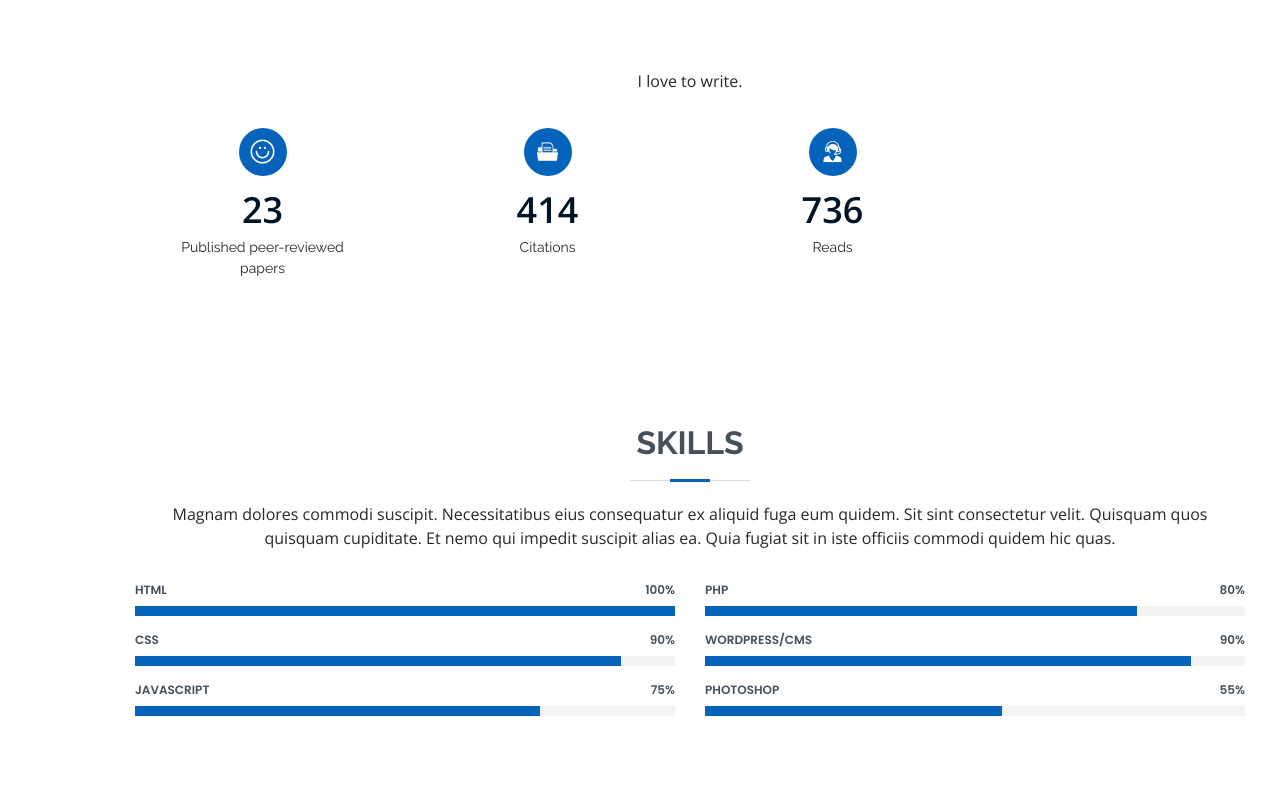
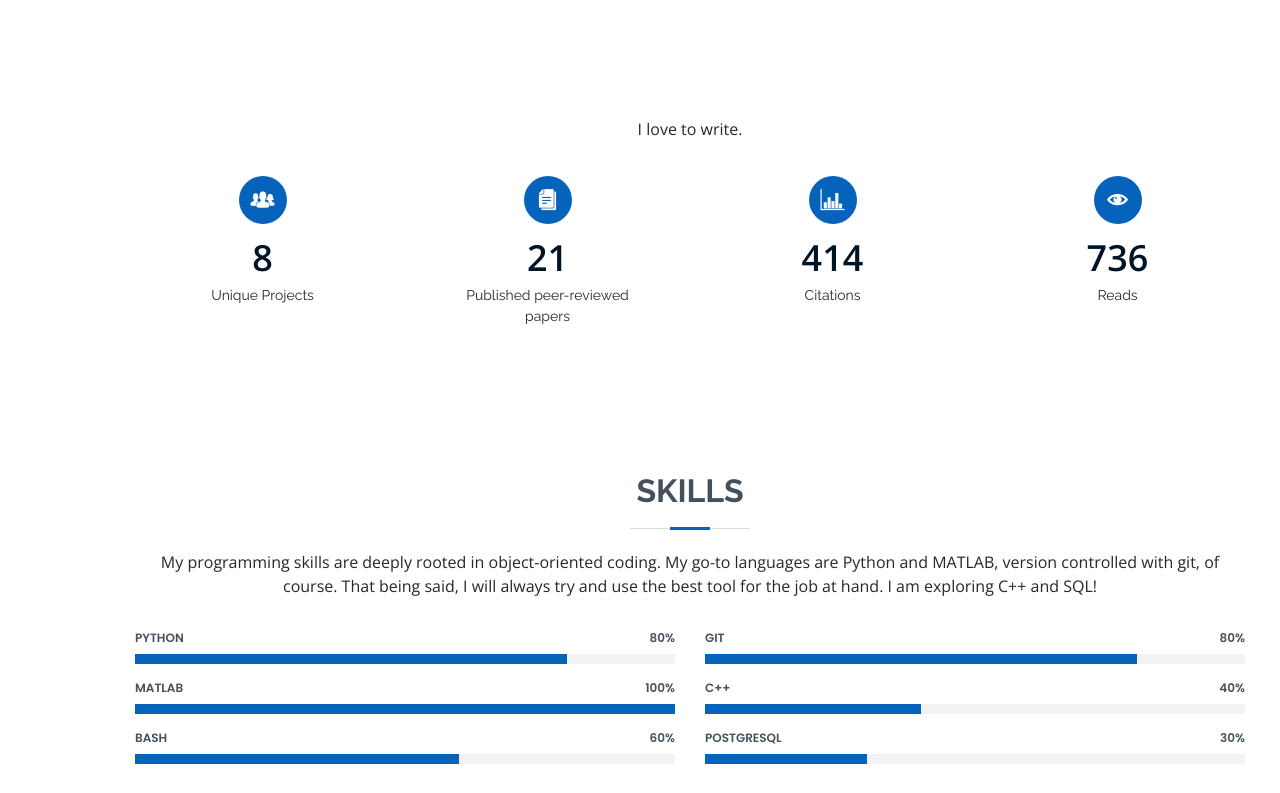
Before and after one commit to kevinlacaille/personal_webpage_squarespace, a plain HTML site: page _site/KevinLacaille/index.html in a window 1280 px wide. Shown: the part 1307-2100 px from the top of the page. Drawn offline with nearby package versions, Linux system fonts and the light colour scheme.

Commit message:
last commit for tonight. added skills section. will finish off tomorrow.

```diff
--- a/KevinLacaille/assets/css/style.css
+++ b/KevinLacaille/assets/css/style.css
@@ -247,7 +247,7 @@ h1, h2, h3, h4, h5, h6 {
 #hero {
   width: 100%;
   height: 100vh;
-  background: url("../img/IMG_1915.jpg") top right no-repeat;
+  background: url("../img/GOPR1843.jpg") top right no-repeat;
   background-size: cover;
   position: relative;
 }
--- a/_site/KevinLacaille/assets/css/style.css
+++ b/_site/KevinLacaille/assets/css/style.css
@@ -247,7 +247,7 @@ h1, h2, h3, h4, h5, h6 {
 #hero {
   width: 100%;
   height: 100vh;
-  background: url("../img/hero-bg.jpg") top right no-repeat;
+  background: url("../img/GOPR1843.jpg") top right no-repeat;
   background-size: cover;
   position: relative;
 }
--- a/_site/KevinLacaille/index.html
+++ b/_site/KevinLacaille/index.html
@@ -10,8 +10,8 @@
   <meta content="" name="keywords">
 
   <!-- Favicons -->
-  <link href="assets/img/rocket_1f680.png" rel="icon">
-  <link href="assets/img/rocket_1f680.png" rel="apple-touch-icon">
+  <link href="assets/img/hot-beverage_2615.png" rel="icon">
+  <link href="assets/img/hot-beverage_2615.png" rel="apple-touch-icon">
 
   <!-- Google Fonts -->
   <link href="https://fonts.googleapis.com/css?family=Open+Sans:300,300i,400,400i,600,600i,700,700i|Raleway:300,300i,400,400i,500,500i,600,600i,700,700i|Poppins:300,300i,400,400i,500,500i,600,600i,700,700i" rel="stylesheet">
@@ -93,11 +93,11 @@
           <div class="col-lg-8 pt-4 pt-lg-0 content">
             <h3>(astro)physicist &#8594; software engineer.</h3>
             <p>
-              I was an observational astronomer working in the field of galaxy evolution and dynamics, where I used the world's best telescopes to look deep into space, and back in time, to a time when galaxies were younger and and more violent than they are today.
+              I was an observational astronomer working in the field of galaxy evolution and dynamics, where I used the world's best telescopes to look deep into space, and back in time, to a time when galaxies were younger and and more violent than they are today.<br>
               I studied the gas that fuels their star formation and the dust heated by exploding stars and active black holes.
             </p>
             <p>
-              Now, I use my extensive knowledge in both physics and astrophysics to create innovative image processing solutions and data science frameworks for cutting-edge technology in aerospace and maritime defence.
+              Now, I use my extensive knowledge in both physics and astrophysics to create innovative image processing solutions and data science frameworks for cutting-edge technology in aerospace and maritime defence.<br>
               I design novel detection algorithms, generate realistic land-based and maritime simulations, and measure every useful metric.
             </p>
             <p>
@@ -126,35 +126,35 @@
 
           <div class="col-lg-3 col-md-6">
             <div class="count-box">
-              <i class="icofont-simple-smile"></i>
-              <span data-toggle="counter-up">23</span>
+              <i class="icofont-users-alt-5"></i>
+              <span data-toggle="counter-up">8</span>
+              <p>Unique Projects</p>
+            </div>
+          </div>
+
+          <div class="col-lg-3 col-md-6 mt-5 mt-lg-0">
+            <div class="count-box">
+              <i class="icofont-papers"></i>
+              <span data-toggle="counter-up">21</span>
               <p>Published peer-reviewed papers</p>
             </div>
           </div>
 
           <div class="col-lg-3 col-md-6 mt-5 mt-md-0">
             <div class="count-box">
-              <i class="icofont-document-folder"></i>
+              <i class="icofont-chart-bar-graph"></i>
               <span data-toggle="counter-up">414</span>
               <p>Citations</p>
             </div>
           </div>
-
+<!-- class="iconify" data-icon="bx:bx-bar-chart-alt" data-inline="false"> -->
           <div class="col-lg-3 col-md-6 mt-5 mt-lg-0">
             <div class="count-box">
-              <i class="icofont-live-support"></i>
+              <i class="icofont-eye"></i>
               <span data-toggle="counter-up">736</span>
               <p>Reads</p>
             </div>
           </div>
-
-          <!-- <div class="col-lg-3 col-md-6 mt-5 mt-lg-0">
-            <div class="count-box">
-              <i class="icofont-users-alt-5"></i>
-              <span data-toggle="counter-up">15</span>
-              <p>Hard Workers</p>
-            </div>
-          </div> -->
 
         </div>
 
@@ -167,7 +167,9 @@
 
         <div class="section-title">
           <h2>Skills</h2>
-          <p>Magnam dolores commodi suscipit. Necessitatibus eius consequatur ex aliquid fuga eum quidem. Sit sint consectetur velit. Quisquam quos quisquam cupiditate. Et nemo qui impedit suscipit alias ea. Quia fugiat sit in iste officiis commodi quidem hic quas.</p>
+          <p>
+            My programming skills are deeply rooted in object-oriented coding. My go-to languages are Python and MATLAB, version controlled with git, of course. That being said, I will always try and use the best tool for the job at hand. I am exploring C++ and SQL!
+          </p>
         </div>
 
         <div class="row skills-content">
@@ -175,23 +177,23 @@
           <div class="col-lg-6">
 
             <div class="progress">
-              <span class="skill">HTML <i class="val">100%</i></span>
+              <span class="skill">Python <i class="val">80%</i></span>
+              <div class="progress-bar-wrap">
+                <div class="progress-bar" role="progressbar" aria-valuenow="80" aria-valuemin="0" aria-valuemax="80"></div>
+              </div>
+            </div>
+
+            <div class="progress">
+              <span class="skill">MATLAB <i class="val">100%</i></span>
               <div class="progress-bar-wrap">
                 <div class="progress-bar" role="progressbar" aria-valuenow="100" aria-valuemin="0" aria-valuemax="100"></div>
               </div>
             </div>
 
             <div class="progress">
-              <span class="skill">CSS <i class="val">90%</i></span>
+              <span class="skill">bash <i class="val">60%</i></span>
               <div class="progress-bar-wrap">
-                <div class="progress-bar" role="progressbar" aria-valuenow="90" aria-valuemin="0" aria-valuemax="100"></div>
-              </div>
-            </div>
-
-            <div class="progress">
-              <span class="skill">JavaScript <i class="val">75%</i></span>
-              <div class="progress-bar-wrap">
-                <div class="progress-bar" role="progressbar" aria-valuenow="75" aria-valuemin="0" aria-valuemax="100"></div>
+                <div class="progress-bar" role="progressbar" aria-valuenow="60" aria-valuemin="0" aria-valuemax="60"></div>
               </div>
             </div>
 
@@ -200,23 +202,23 @@
           <div class="col-lg-6">
 
             <div class="progress">
-              <span class="skill">PHP <i class="val">80%</i></span>
+              <span class="skill">git <i class="val">80%</i></span>
               <div class="progress-bar-wrap">
                 <div class="progress-bar" role="progressbar" aria-valuenow="80" aria-valuemin="0" aria-valuemax="100"></div>
               </div>
             </div>
 
             <div class="progress">
-              <span class="skill">WordPress/CMS <i class="val">90%</i></span>
+              <span class="skill">C++ <i class="val">40%</i></span>
               <div class="progress-bar-wrap">
-                <div class="progress-bar" role="progressbar" aria-valuenow="90" aria-valuemin="0" aria-valuemax="100"></div>
+                <div class="progress-bar" role="progressbar" aria-valuenow="40" aria-valuemin="0" aria-valuemax="40"></div>
               </div>
             </div>
 
             <div class="progress">
-              <span class="skill">Photoshop <i class="val">55%</i></span>
+              <span class="skill">PostgreSQL <i class="val">30%</i></span>
               <div class="progress-bar-wrap">
-                <div class="progress-bar" role="progressbar" aria-valuenow="55" aria-valuemin="0" aria-valuemax="100"></div>
+                <div class="progress-bar" role="progressbar" aria-valuenow="30" aria-valuemin="0" aria-valuemax="30"></div>
               </div>
             </div>
 
@@ -688,11 +690,17 @@
       <h3>Brandon Johnson</h3>
       <p>Et aut eum quis fuga eos sunt ipsa nihil. Labore corporis magni eligendi fuga maxime saepe commodi placeat.</p>
       <div class="social-links">
-        <a href="#" class="twitter"><i class="bx bxl-twitter"></i></a>
+        <a href="https://github.com/kevinlacaille/" class="github"><i class="bx bxl-github"></i></a>
+        <a href="https://www.linkedin.com/in/kevinlacaille/" class="linkedin"><i class="bx bxl-linkedin"></i></a>
+        <a href="https://ui.adsabs.harvard.edu/search/q=%20author%3A%22Lacaille%2C%20K%22&sort=date%20desc%2C%20bibcode%20desc&p_=0" class="message-square-edit"><i class="bx bx-message-square-edit"></i></a>
+<!-- <span class="iconify" data-icon="bx:bx-message-square-edit" data-inline="false"></span> -->
+        <a href="https://www.instagram.com/kevinlacaille/" class="instagram"><i class="bx bxl-instagram"></i></a>
+
+        <!-- <a href="#" class="twitter"><i class="bx bxl-twitter"></i></a>
         <a href="#" class="facebook"><i class="bx bxl-facebook"></i></a>
         <a href="#" class="instagram"><i class="bx bxl-instagram"></i></a>
         <a href="#" class="google-plus"><i class="bx bxl-skype"></i></a>
-        <a href="#" class="linkedin"><i class="bx bxl-linkedin"></i></a>
+        <a href="#" class="linkedin"><i class="bx bxl-linkedin"></i></a> -->
       </div>
       <div class="copyright">
         &copy; Copyright <strong><span>MyResume</span></strong>. All Rights Reserved
```
Also changed, not shown: KevinLacaille/index.html (+18 -16 lines), _site/KevinLacaille/assets/img/hot-beverage_2615.png (added), 5 other files.
